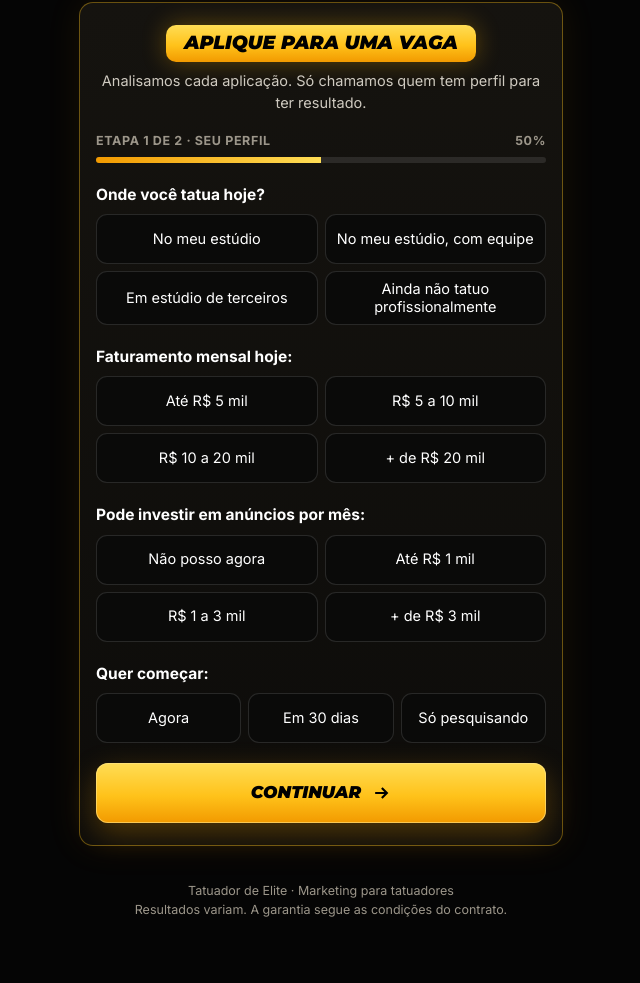
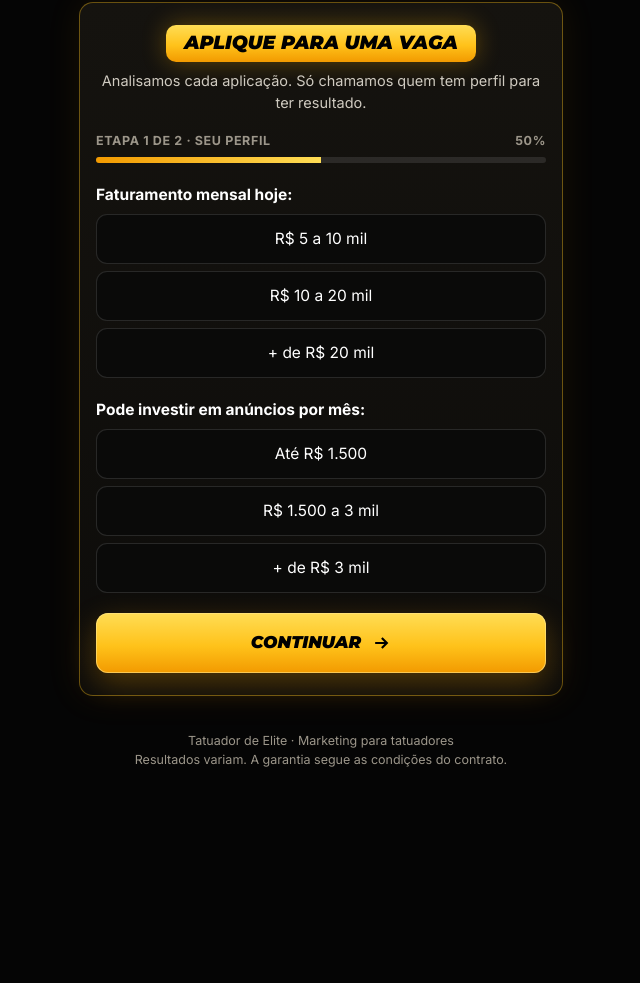
Before and after one commit to MarcuscasteloTattoo/tatuador-de-elite, a plain HTML site: page index.html in a window 1280 px wide. Shown: the part 2172-3155 px from the top of the page, without its empty margins (319-959 px from the left). After the commit the page ends 3042 px from the top, so only its background shows below. Drawn offline with Linux system fonts and the light colour scheme.

Commit message:
Enxuga a qualificação do formulário
Remove as perguntas 'onde você tatua' e 'quando quer começar',
tira 'até R$ 5 mil' do faturamento e 'não posso agora' da verba,
que passa a ter faixas de até R$ 1.500, R$ 1.500 a 3 mil e
mais de R$ 3 mil. Pontuação recalibrada para 2 a 6 pontos.

Co-Authored-By: Claude Opus 5.5 <noreply@anthropic.com>
Claude-Session: https://claude.ai/code/session_018BTSNDqHXBFy2DYyqWkzfn

```diff
--- a/index.html
+++ b/index.html
@@ -162,6 +162,8 @@ window.LP_CONFIG = {
   .ql{font-weight:700;font-size:15.5px}
   .opts{display:grid;grid-template-columns:repeat(2,minmax(0,1fr));gap:7px}
   .opts.three{grid-template-columns:repeat(3,minmax(0,1fr))}
+  .opts.one{grid-template-columns:1fr}
+  .opts.one .opt span{min-height:50px;font-size:15.5px}
   .opt{position:relative;display:block;cursor:pointer}
   .opt input{position:absolute;opacity:0;inset:0;margin:0;cursor:pointer}
   .opt span{display:flex;align-items:center;justify-content:center;text-align:center;min-height:50px;height:100%;padding:8px 10px;border-radius:11px;border:1.5px solid var(--line-soft);background:#0A0A09;font-size:14.5px;line-height:1.25;transition:border-color .12s,background .12s}
@@ -294,20 +296,9 @@ window.LP_CONFIG = {
 
       <fieldset data-step="1">
         <legend tabindex="-1">Seu perfil</legend>
-        <div class="q" data-q="perfil">
-          <span class="ql" id="l-perfil">Onde você tatua hoje?</span>
-          <div class="opts" role="radiogroup" aria-labelledby="l-perfil" aria-describedby="e-perfil">
-            <label class="opt"><input type="radio" name="perfil" value="estudio-proprio"><span>No meu estúdio</span></label>
-            <label class="opt"><input type="radio" name="perfil" value="dono-com-equipe"><span>No meu estúdio, com equipe</span></label>
-            <label class="opt"><input type="radio" name="perfil" value="residente"><span>Em estúdio de terceiros</span></label>
-            <label class="opt"><input type="radio" name="perfil" value="iniciante"><span>Ainda não tatuo profissionalmente</span></label>
-          </div>
-          <div class="err" id="e-perfil"></div>
-        </div>
         <div class="q" data-q="faturamento">
           <span class="ql" id="l-fat">Faturamento mensal hoje:</span>
-          <div class="opts" role="radiogroup" aria-labelledby="l-fat" aria-describedby="e-faturamento">
-            <label class="opt"><input type="radio" name="faturamento" value="ate-5mil"><span>Até R$ 5 mil</span></label>
+          <div class="opts one" role="radiogroup" aria-labelledby="l-fat" aria-describedby="e-faturamento">
             <label class="opt"><input type="radio" name="faturamento" value="5-10mil"><span>R$ 5 a 10 mil</span></label>
             <label class="opt"><input type="radio" name="faturamento" value="10-20mil"><span>R$ 10 a 20 mil</span></label>
             <label class="opt"><input type="radio" name="faturamento" value="20mil-mais"><span>+ de R$ 20 mil</span></label>
@@ -316,22 +307,12 @@ window.LP_CONFIG = {
         </div>
         <div class="q" data-q="verba">
           <span class="ql" id="l-verba">Pode investir em anúncios por mês:</span>
-          <div class="opts" role="radiogroup" aria-labelledby="l-verba" aria-describedby="e-verba">
-            <label class="opt"><input type="radio" name="verba" value="nao-posso"><span>Não posso agora</span></label>
-            <label class="opt"><input type="radio" name="verba" value="ate-1mil"><span>Até R$ 1 mil</span></label>
-            <label class="opt"><input type="radio" name="verba" value="1-3mil"><span>R$ 1 a 3 mil</span></label>
+          <div class="opts one" role="radiogroup" aria-labelledby="l-verba" aria-describedby="e-verba">
+            <label class="opt"><input type="radio" name="verba" value="ate-1500"><span>Até R$ 1.500</span></label>
+            <label class="opt"><input type="radio" name="verba" value="1500-3mil"><span>R$ 1.500 a 3 mil</span></label>
             <label class="opt"><input type="radio" name="verba" value="3mil-mais"><span>+ de R$ 3 mil</span></label>
           </div>
           <div class="err" id="e-verba"></div>
-        </div>
-        <div class="q" data-q="inicio">
-          <span class="ql" id="l-inicio">Quer começar:</span>
-          <div class="opts three" role="radiogroup" aria-labelledby="l-inicio" aria-describedby="e-inicio">
-            <label class="opt"><input type="radio" name="inicio" value="imediato"><span>Agora</span></label>
-            <label class="opt"><input type="radio" name="inicio" value="30-dias"><span>Em 30 dias</span></label>
-            <label class="opt"><input type="radio" name="inicio" value="pesquisando"><span>Só pesquisando</span></label>
-          </div>
-          <div class="err" id="e-inicio"></div>
         </div>
       </fieldset>
 
@@ -538,7 +519,7 @@ window.LP_CONFIG = {
   function checaCampo(id) { var el = $(id), msg = regras[id](el.value); el.setAttribute('aria-invalid', msg ? 'true' : 'false'); erro(id, msg); return msg; }
   function checaRadio(n) { var msg = radio(n) ? '' : 'Escolha uma opção.'; form.querySelector('[data-q="' + n + '"]').classList.toggle('bad', !!msg); erro(n, msg); return msg; }
   function checaAceite() { var msg = $('compromisso').checked ? '' : 'Para aplicar, você precisa concordar com as regras da garantia.'; $('agree-box').classList.toggle('bad', !!msg); erro('compromisso', msg); return msg; }
-  var porEtapa = { 1: ['perfil', 'faturamento', 'verba', 'inicio'], 2: ['nome', 'whatsapp', 'instagram', 'compromisso'] };
+  var porEtapa = { 1: ['faturamento', 'verba'], 2: ['nome', 'whatsapp', 'instagram', 'compromisso'] };
   function valida(n) {
     var primeiro = null;
     porEtapa[n].forEach(function (k) {
@@ -583,18 +564,14 @@ window.LP_CONFIG = {
 
   function qualifica() {
     var pts = {
-      perfil: { 'estudio-proprio': 3, 'dono-com-equipe': 3, 'residente': 2, 'iniciante': 0 },
-      faturamento: { 'ate-5mil': 0, '5-10mil': 1, '10-20mil': 2, '20mil-mais': 3 },
-      verba: { 'nao-posso': 0, 'ate-1mil': 1, '1-3mil': 2, '3mil-mais': 3 },
-      inicio: { 'imediato': 3, '30-dias': 2, 'pesquisando': 0 }
+      faturamento: { '5-10mil': 1, '10-20mil': 2, '20mil-mais': 3 },
+      verba: { 'ate-1500': 1, '1500-3mil': 2, '3mil-mais': 3 }
     };
     var score = 0;
     Object.keys(pts).forEach(function (k) { score += pts[k][radio(k)] || 0; });
-    var motivos = [];
-    if (radio('perfil') === 'iniciante') motivos.push('nao-tatua-profissionalmente');
-    if (radio('verba') === 'nao-posso') motivos.push('sem-verba-para-anuncios');
-    var temp = motivos.length ? 'desqualificado' : (score >= 9 && radio('inicio') !== 'pesquisando') ? 'quente' : score >= 6 ? 'morno' : 'frio';
-    return { pontuacao: score, temperatura: temp, qualificado: !motivos.length, motivos_desqualificacao: motivos.join(',') };
+    // 2 a 6 pontos: quente 5–6 · morno 4 · frio 2–3
+    var temp = score >= 5 ? 'quente' : score >= 4 ? 'morno' : 'frio';
+    return { pontuacao: score, temperatura: temp, qualificado: true, motivos_desqualificacao: '' };
   }
 
   function corpo(d) {
@@ -648,7 +625,7 @@ window.LP_CONFIG = {
       nome: $('nome').value.trim().replace(/\s+/g, ' '),
       whatsapp: intl() ? tel : '55' + tel,
       instagram: handle($('instagram').value).toLowerCase(),
-      perfil: radio('perfil'), faturamento_mensal: radio('faturamento'), verba_anuncios: radio('verba'), inicio: radio('inicio'),
+      faturamento_mensal: radio('faturamento'), verba_anuncios: radio('verba'),
       aceitou_regras_garantia: true,
       pontuacao: q.pontuacao, temperatura: q.temperatura, qualificado: q.qualificado, motivos_desqualificacao: q.motivos_desqualificacao,
       enviado_em: new Date().toISOString(), pagina: location.origin + location.pathname
```
Also changed, not shown: 1 other file.
